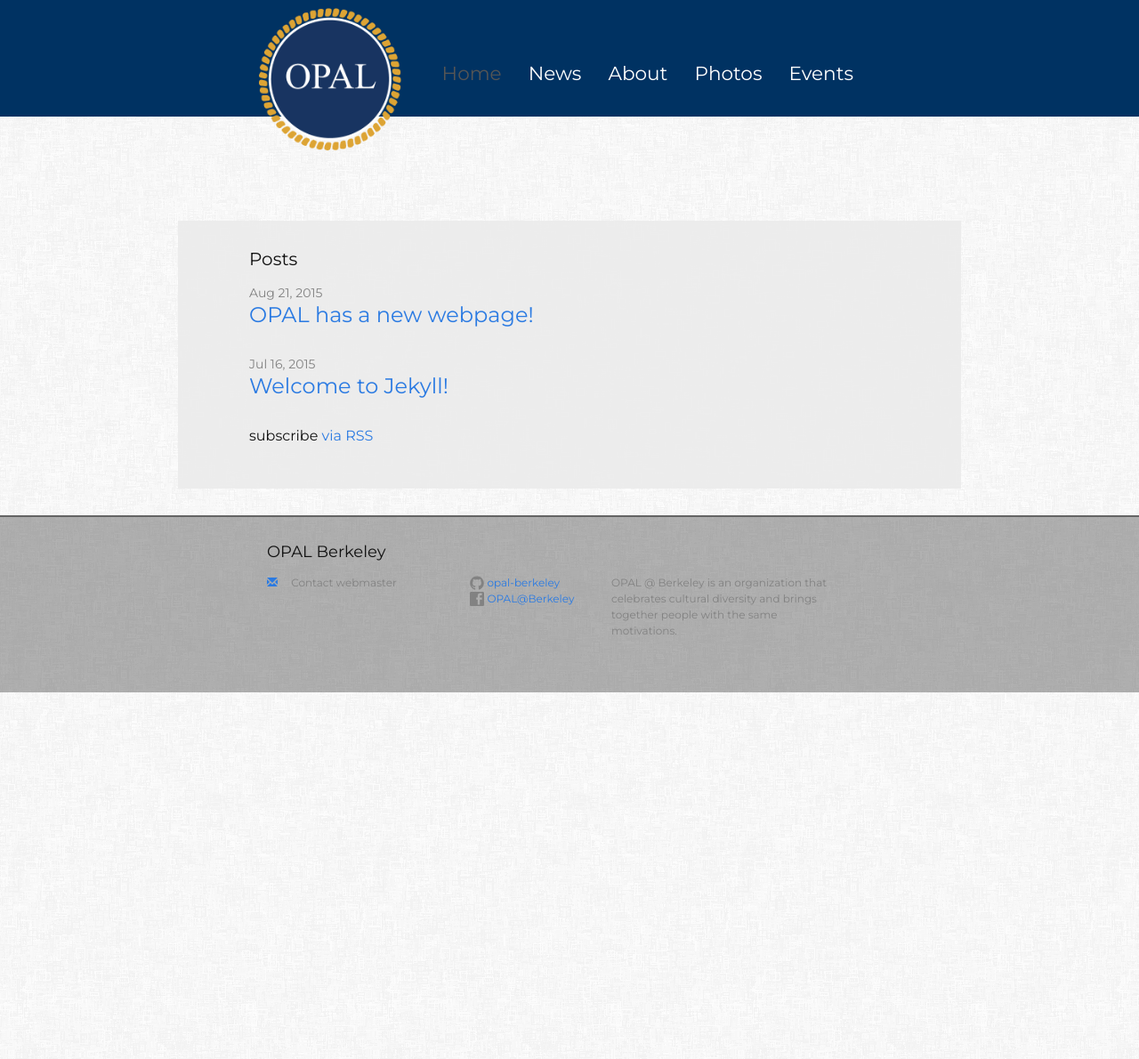
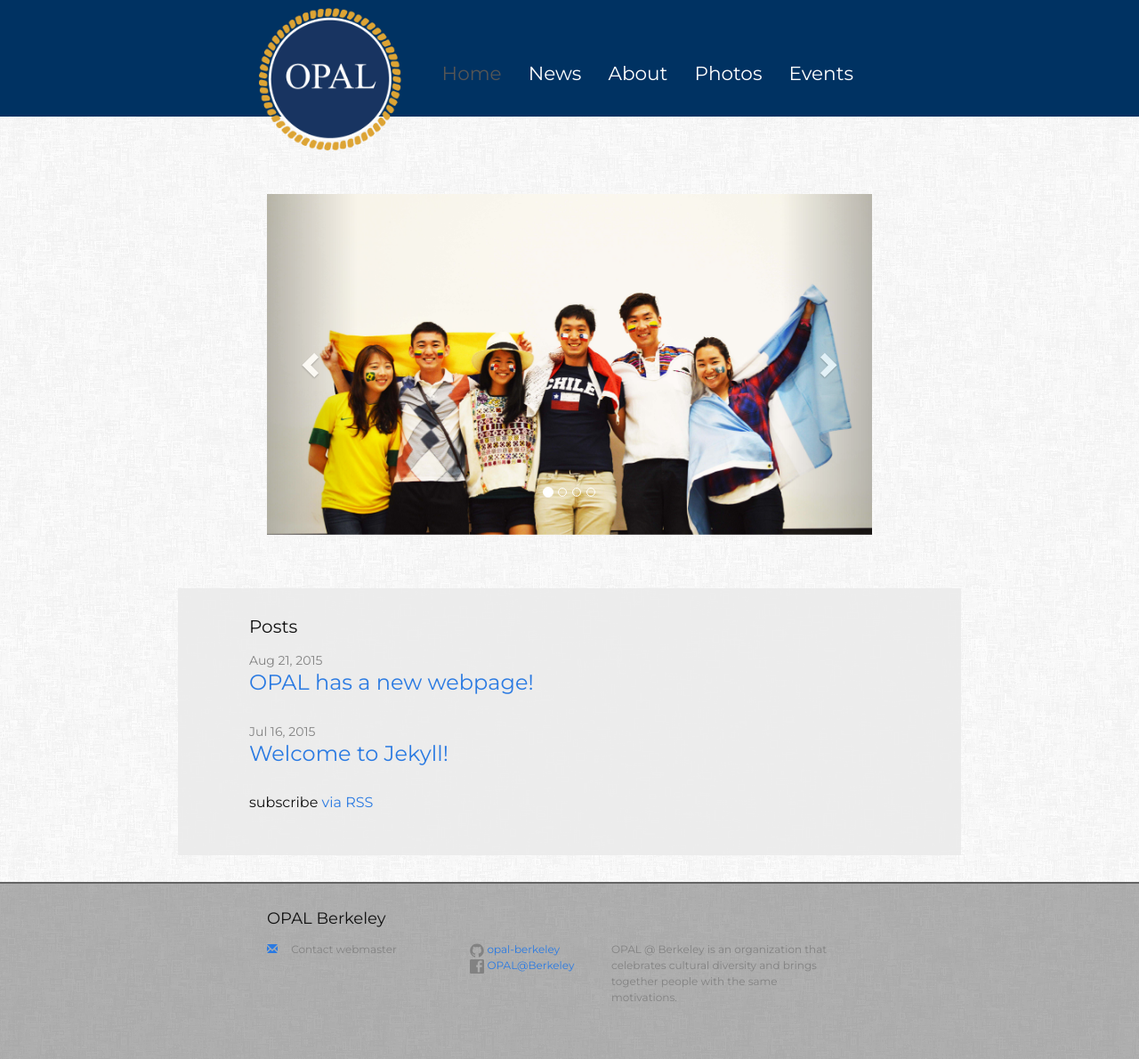
Before and after one commit to opal-berkeley/opal-berkeley.github.io, a Jekyll site: the page built from index.html, in a window 1280 px wide. Shown: the whole page at 89% size. Built offline with Jekyll 4.4.1, drawn with Linux system fonts in a browser that asks for light colours; before the commit the page ends 900 px from its top, so only the background shows below that.

Commit message:
more fixes for carousel

```diff
--- a/_layouts/default.html
+++ b/_layouts/default.html
@@ -17,7 +17,7 @@
 
     {% include header.html %}
 
-    {% if page.url == "/index.html" %}
+    {% if page.url == "/" %}
     <div class="post-header">
         <div class="wrapper">
             {% include carousel.html %}
```
